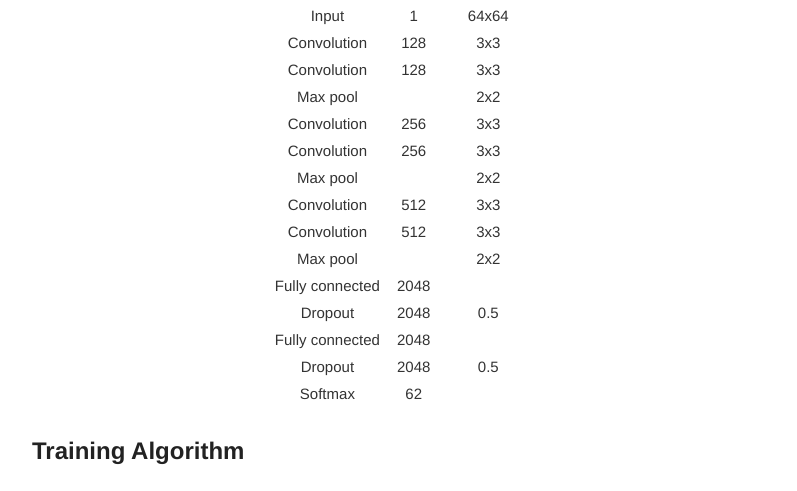
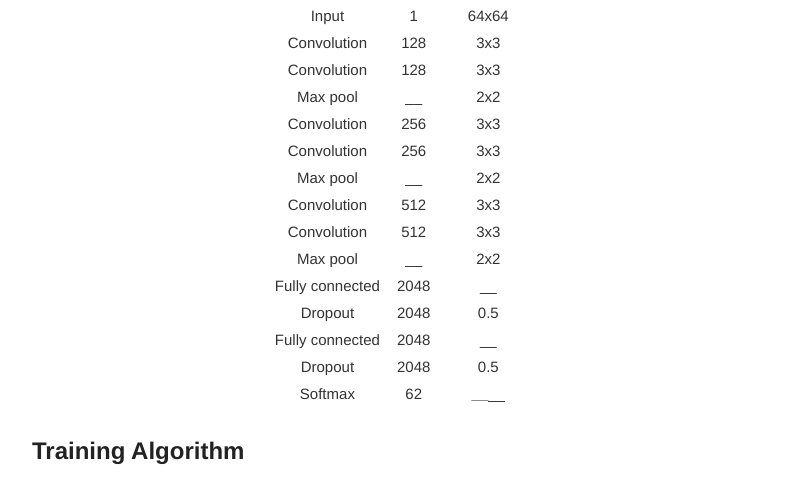
Before and after one commit to FlorianMuellerklein/FlorianMuellerklein.github.io, a Jekyll site: the page built from _posts/2016-2-13-cnn_streetview.md, in a window 1280 px wide and 900 px high, scrolled down 854 px. Shown: the part 172-663 px from the top of the window, without its empty margins (238-1035 px from the left). Built offline with Jekyll 4.4.1, drawn with Linux system fonts in a browser that asks for light colours.

Commit message:
chars 74 cnn

```diff
--- a/_posts/2016-2-13-cnn_streetview.md
+++ b/_posts/2016-2-13-cnn_streetview.md
@@ -19,18 +19,18 @@ The input are 64 x 64 greyscale images
 | Input | 1 | 64x64 |
 | Convolution | 128 | 3x3 |
 | Convolution | 128 | 3x3 |
-| Max pool | | 2x2 |
+| Max pool | __ | 2x2 |
 | Convolution | 256 | 3x3 |
 | Convolution | 256 | 3x3 |
-| Max pool | | 2x2 |
+| Max pool | __ | 2x2 |
 | Convolution| 512 | 3x3 |
 | Convolution | 512 | 3x3 |
-| Max pool | | 2x2 |
-| Fully connected | 2048 | |
+| Max pool | __ | 2x2 |
+| Fully connected | 2048 | __ |
 | Dropout | 2048 | 0.5 |
-| Fully connected | 2048 | |
+| Fully connected | 2048 | __ |
 | Dropout | 2048 | 0.5 |
-| Softmax | 62 | |
+| Softmax | 62 | ________ |
 
 
 ## Training Algorithm
```
